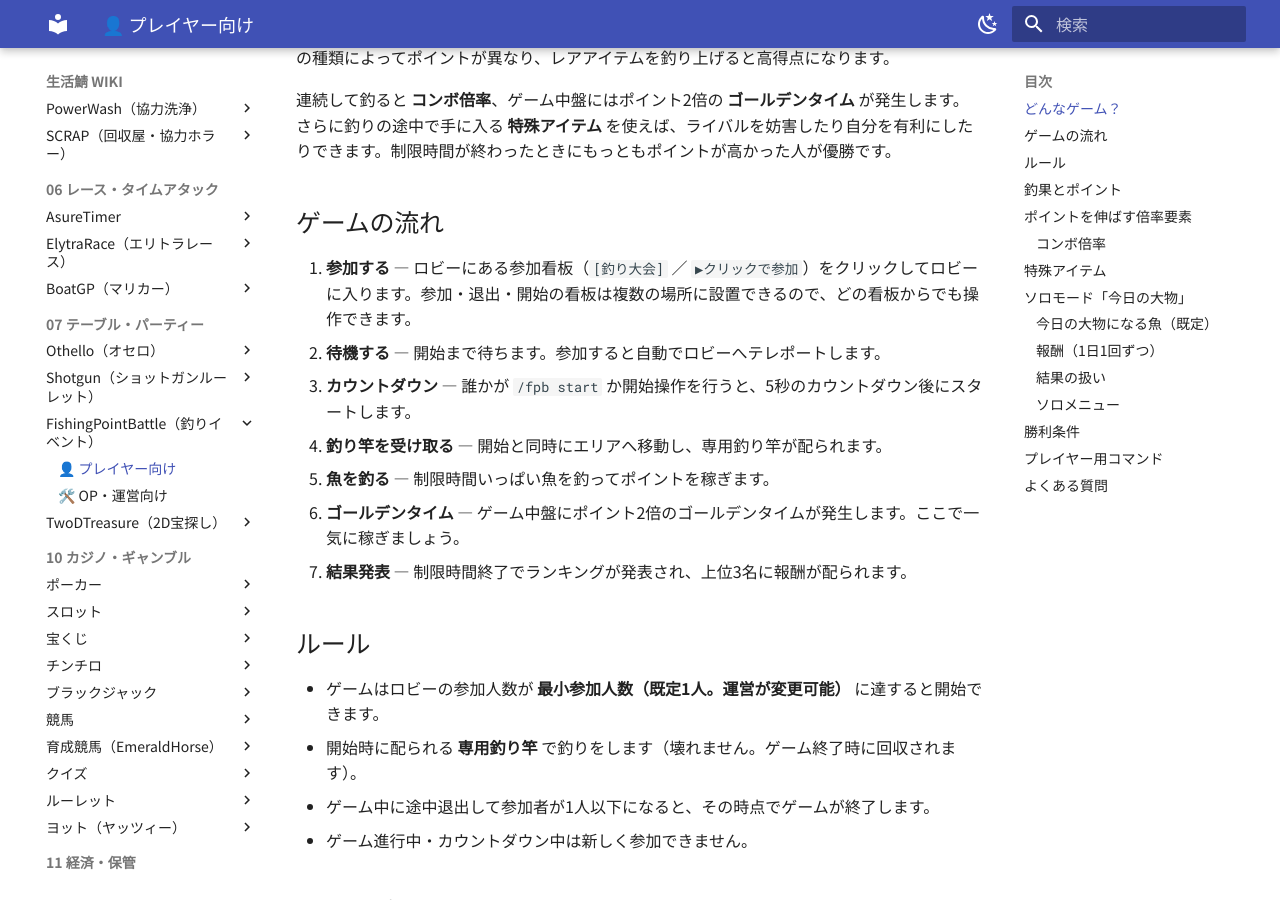
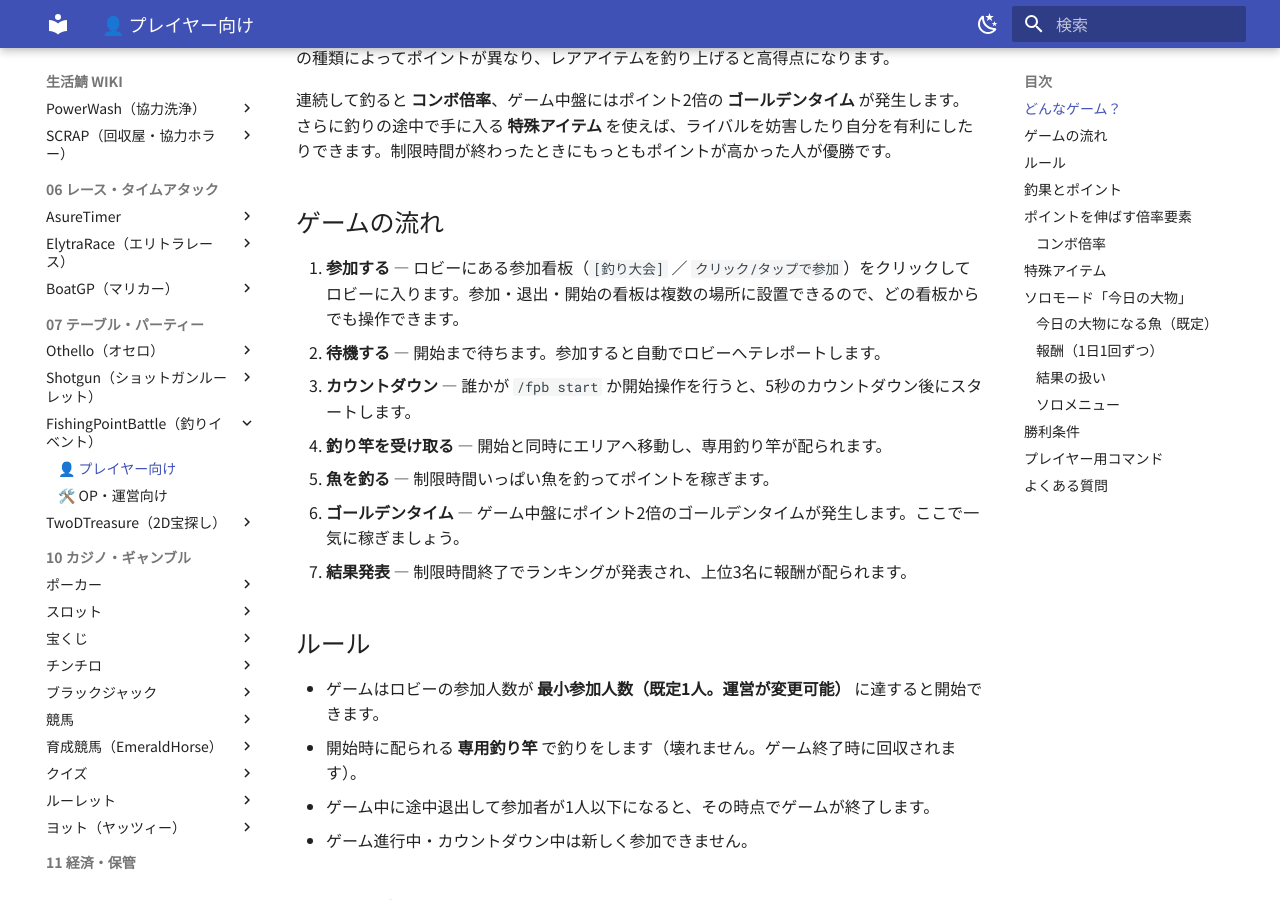
Before and after one commit to hennteko/seikatsu-wiki, an MkDocs documentation site: the page built from docs/minigames/fishingpointbattle/player.md, in a window 1280 px wide and 900 px high, scrolled down 865 px. Built offline with MkDocs 1.6.1 and Material for MkDocs 9.7.7, drawn with Linux system fonts in a browser that asks for light colours; some of the changed text lies outside the part shown.

```diff
--- a/docs/minigames/fishingpointbattle/player.md
+++ b/docs/minigames/fishingpointbattle/player.md
@@ -22,7 +22,7 @@
 
 ## ゲームの流れ
 
-1. **参加する** — ロビーにある参加看板（`[釣り大会]` ／ `▶クリックで参加`）をクリックしてロビーに入ります。参加・退出・開始の看板は複数の場所に設置できるので、どの看板からでも操作できます。
+1. **参加する** — ロビーにある参加看板（`[釣り大会]` ／ `クリック/タップで参加`）をクリックしてロビーに入ります。参加・退出・開始の看板は複数の場所に設置できるので、どの看板からでも操作できます。
 2. **待機する** — 開始まで待ちます。参加すると自動でロビーへテレポートします。
 3. **カウントダウン** — 誰かが `/fpb start` か開始操作を行うと、5秒のカウントダウン後にスタートします。
 4. **釣り竿を受け取る** — 開始と同時にエリアへ移動し、専用釣り竿が配られます。
@@ -177,8 +177,8 @@
 
 | 操作 | 方法 |
 |---|---|
-| ゲームに参加 | 参加看板（`[釣り大会]` ／ `▶クリックで参加`）を右クリック／`/fpb join` |
-| ロビーから退出 | 退出看板（`[釣り大会]` ／ `▶クリックで退出`）を右クリック／`/fpb leave` |
+| ゲームに参加 | 参加看板（`[釣り大会]` ／ `クリック/タップで参加`）を右クリック／`/fpb join` |
+| ロビーから退出 | 退出看板（`[釣り大会]` ／ `クリック/タップで退出`）を右クリック／`/fpb leave` |
 | ゲーム開始 | `/fpb start [分]`（人数が集まれば誰でも開始可。分は省略可） |
 | ヘルプ表示 | `/fpb help` |
 | 状態を確認 | `/fpb status`（現在の進行状況・参加人数を表示） |
@@ -192,7 +192,7 @@
 ## よくある質問
 
 ??? question "どうやってゲームに参加しますか？"
-    ロビーの参加看板（`[釣り大会]` ／ `▶クリックで参加`）を右クリック、または `/fpb join` コマンドで参加できます（どちらも全員可）。
+    ロビーの参加看板（`[釣り大会]` ／ `クリック/タップで参加`）を右クリック、または `/fpb join` コマンドで参加できます（どちらも全員可）。
 
 ??? question "自分の釣り竿で釣ってもいいですか？"
     ゲーム開始時に専用の「大会用釣り竿」が配られます。これで釣りをしてください。専用釣り竿は壊れず、ゲーム終了時に自動で回収されます。
```
Also changed, not shown: docs/minigames/fishingpointbattle/op.md (+5 -3 lines).
